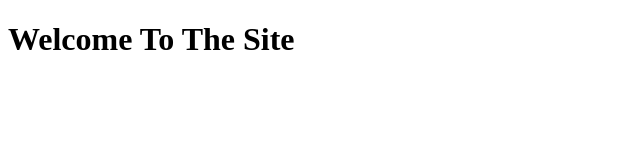
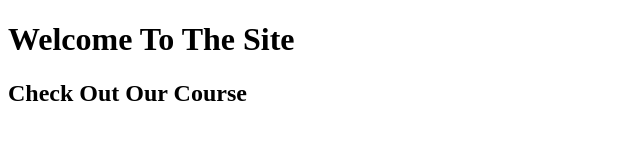
Before and after one commit to Baily-Design/GitPractice, a plain HTML site: page index.html in a window 1280 px wide. Shown: the whole page, without its empty margins (0-640 px from the left). Drawn offline with Linux system fonts and the light colour scheme.

Commit message:
Added First H2 To Index

```diff
--- a/index.html
+++ b/index.html
@@ -7,5 +7,6 @@
   </head>
   <body>
     <h1>Welcome To The Site</h1>
+    <h2>Check Out Our Course</h2>
   </body>
 </html>
```
